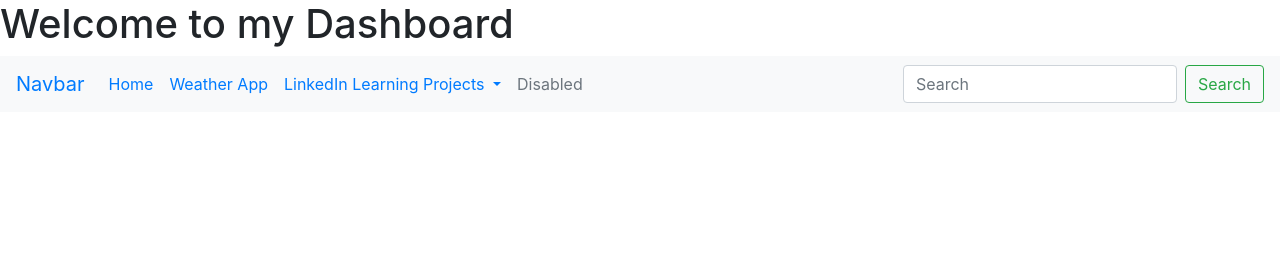
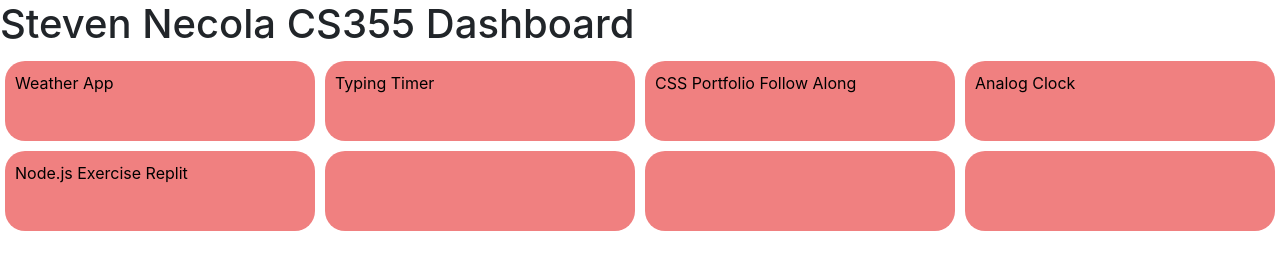
Before and after one commit to snecola/snecola.github.io, a plain HTML site: page index.html in a window 1280 px wide. Drawn offline with nearby package versions, Linux system fonts and the light colour scheme.

Commit message:
Added Boilerplate to links

```diff
--- /dev/null
+++ b/boilerplate-npm/public/style.css
@@ -0,0 +1,35 @@
+/****** Main Styling ******/
+
+body {
+	font-family: 'Roboto', sans-serif;
+	font-size: 16px;
+	color: #222;
+	background-color: #ECF0F1;
+	text-align: center;
+}
+
+.container {
+	padding: 0;
+	margin-top: 40px;
+}
+
+.footer {
+	margin-top: 60px;
+}
+
+ol {
+	list-style-position: inside;
+}
+ul {
+	list-style-type: none;
+}
+
+a {
+	color: #2574A9;
+}
+/****** Logo Div Styling ******/
+
+img {
+	margin: 20px auto 0 auto;
+	display: block;
+}
--- a/index.html
+++ b/index.html
@@ -12,46 +12,43 @@
 
         <!--Bootstrap-->
         <link rel="stylesheet" href="https://stackpath.bootstrapcdn.com/bootstrap/4.3.1/css/bootstrap.min.css" integrity="sha384-ggOyR0iXCbMQv3Xipma34MD+dH/1fQ784/j6cY/iJTQUOhcWr7x9JvoRxT2MZw1T" crossorigin="anonymous">
+        <link rel="stylesheet" href="style/styles.css">
     </head>
 
     <body>
-        <h1 class="h1 align-content-center">Welcome to my Dashboard</h1>
-        <!--Navbar taken from: https://getbootstrap.com/docs/4.0/components/navbar/-->
-        <nav class="navbar navbar-expand-lg navbar-light-blue bg-light">
-            <a class="navbar-brand" href="#">Navbar</a>
-            <button class="navbar-toggler" type="button" data-toggle="collapse" data-target="#navbarSupportedContent" aria-controls="navbarSupportedContent" aria-expanded="false" aria-label="Toggle navigation">
-                <span class="navbar-toggler-icon"></span>
-            </button>
+        <div class="container-fluid">
+            <div class="row">
+                <h1 class="">Steven Necola CS355 Dashboard</h1>
+            </div>
+            <div class="row">
+                <div class="col">
+                    <a href="weatherapp/weatherapp.html" class="link">Weather App</a>
+                </div>
+                <div class="col">
+                    <a href="typing-timer/index.html" class="link">Typing Timer</a>
+                </div>
+                <div class="col">
+                    <a href="css-portfolio" class="link">CSS Portfolio Follow Along</a>
+                </div>
+                <div class="col">
+                    <a href="analog-clock/index.html" class="link">Analog Clock</a>
+                </div>
+            </div>
+            <div class="row">
+                <div class="col">
+                    <a href="https://replit.com/@snecola/boilerplate-npm#package.json" class="link">Node.js Exercise Replit</a>
+                </div>
+                <div class="col">
 
-            <div class="collapse navbar-collapse" id="navbarSupportedContent">
-                <ul class="navbar-nav mr-auto">
-                    <li class="nav-item active">
-                        <a class="nav-link" href="index.html">Home <span class="sr-only">(current)</span></a>
-                    </li>
-                    <li class="nav-item">
-                        <a class="nav-link" href="weatherapp/weatherapp.html">Weather App</a>
-                    </li>
-                    <li class="nav-item dropdown">
-                        <a class="nav-link dropdown-toggle" href="#" id="navbarDropdown" role="button" data-toggle="dropdown" aria-haspopup="true" aria-expanded="false">
-                            LinkedIn Learning Projects
-                        </a>
-                        <div class="dropdown-menu" aria-labelledby="navbarDropdown">
-                            <a class="dropdown-item" href="css-portfolio/index.html">LL3</a>
-                            <a class="dropdown-item" href="#">Another action</a>
-                            <div class="dropdown-divider"></div>
-                            <a class="dropdown-item" href="#">Something else here</a>
-                        </div>
-                    </li>
-                    <li class="nav-item">
-                        <a class="nav-link disabled" href="#">Disabled</a>
-                    </li>
-                </ul>
-                <form class="form-inline my-2 my-lg-0">
-                    <input class="form-control mr-sm-2" type="search" placeholder="Search" aria-label="Search">
-                    <button class="btn btn-outline-success my-2 my-sm-0" type="submit">Search</button>
-                </form>
+                </div>
+                <div class="col">
+
+                </div>
+                <div class="col">
+
+                </div>
             </div>
-        </nav>
+        </div>
 
         <!--Bootstrap Scripts-->
         <script src="https://code.jquery.com/jquery-3.3.1.slim.min.js" integrity="sha384-q8i/X+965DzO0rT7abK41JStQIAqVgRVzpbzo5smXKp4YfRvH+8abtTE1Pi6jizo" crossorigin="anonymous"></script>
--- a/style/styles.css
+++ b/style/styles.css
@@ -1,33 +1,31 @@
 
-
-/* Navigation Bar */
-
-.navigation-bar {
-    list-style-type: none;
-    margin:0;
-    padding:1%;
-    background: grey;
+.col {
+    border-radius: 20px;
+    padding: 10px;
+    background-color: lightcoral;
+    margin: 5px;
+    min-height: 5rem;
 }
 
-.navigation-item {
-    display: inline-block;
-    width: auto;
-    background: rgba(10,10,10, 10);
-    padding: 2px;
+.link {
+    display: block;
+    position:relative;
+    top: 0;
+    left: 0;
+    bottom: auto;
+    right: auto;
+    color: black;
+
 }
 
-
-.navigation-item a {
-    color: white;
-    text-decoration: none;
-    width: auto;
+.col:hover {
+    border: 1px black;
 }
 
-
-.navigation-item:hover {
-    background: lightgreen;
+a {
+    color: black;
 }
 
-.navigation-item a:hover {
-    color:black;
+a:hover {
+    color: black;
 }
```
Also changed, not shown: boilerplate-npm/package.json (added, +24 -0 lines), boilerplate-npm/server.js (added, +58 -0 lines), boilerplate-npm/views/index.html (added, +18 -0 lines), boilerplate-npm/README.md (added), 3 other files.
